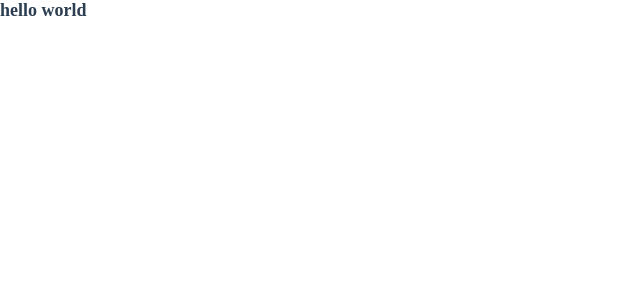
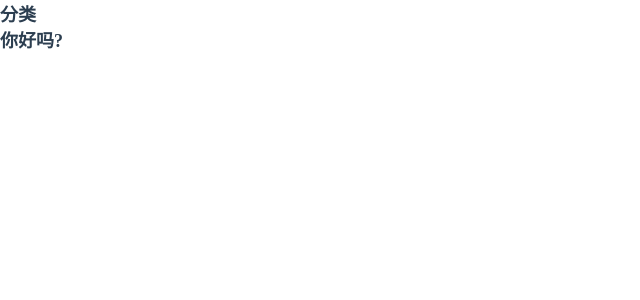
Before and after one commit to Dingshuang22/lijian, a Vue app: page /#/classify in a window 1280 px wide. Shown: the top 300 px of the page, without its empty margins (0-640 px from the left). Built offline with nearby package versions, Linux system fonts and the light colour scheme.

Commit message:
ds-third

```diff
--- a/src/pages/Classify.vue
+++ b/src/pages/Classify.vue
@@ -1,6 +1,7 @@
 <template>
     <div>
-        <h2>hello world</h2>
+        <h2>分类</h2>
+        <h2>你好吗?</h2>
     </div>
 </template>
 
```
